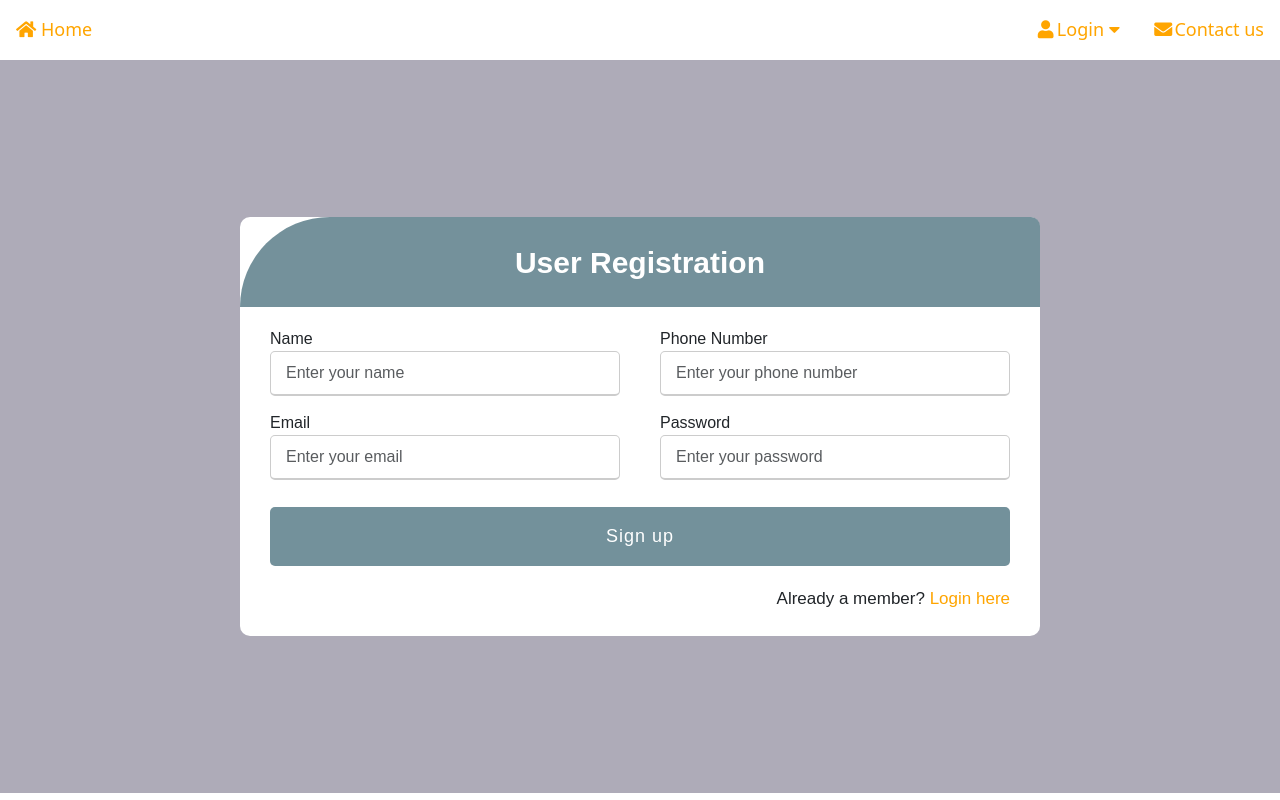
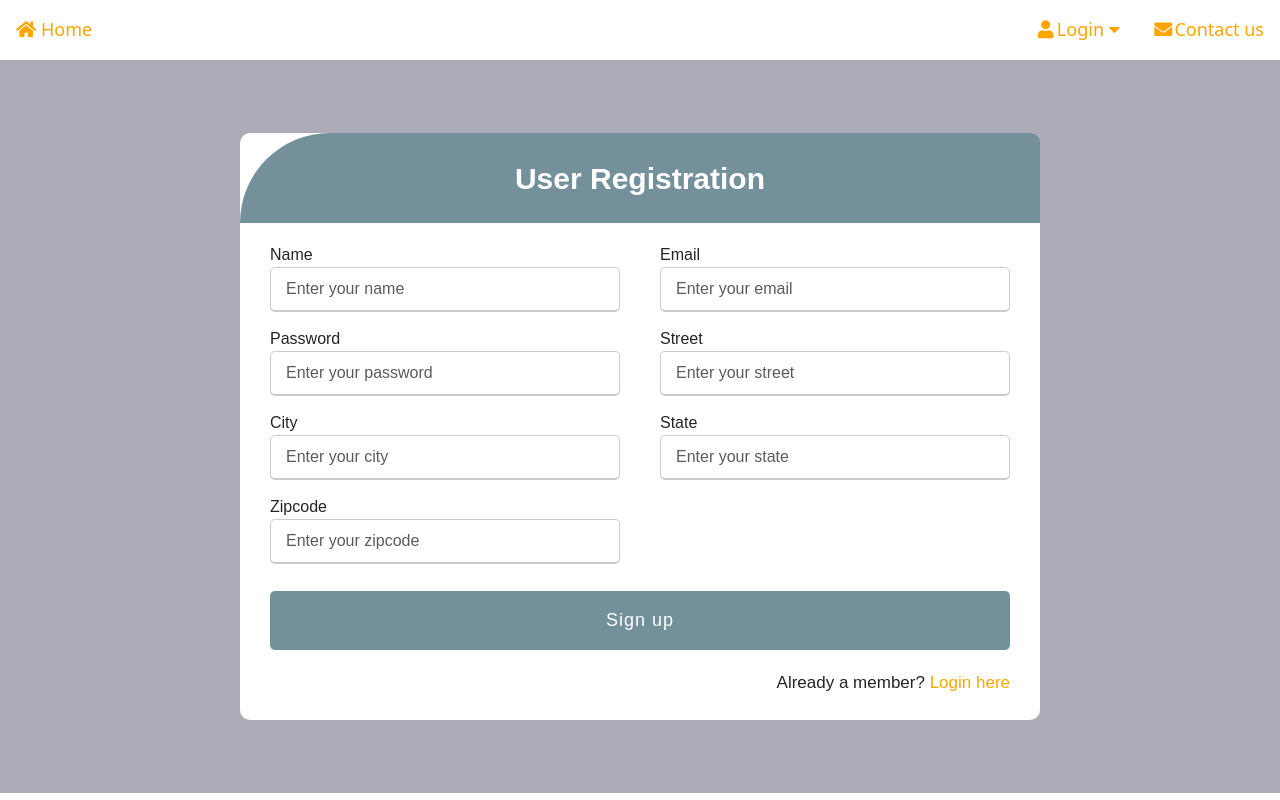
Before and after one commit to iamneo-production/f06afc04-fde3-46d9-926c-b91a568f8aa2, an Angular app in the folder foodapp_frontend/: page /usersignup in a window 1280 px wide. Built offline with nearby package versions, Linux system fonts and the light colour scheme.

Commit message:
updated usersignup

```diff
--- a/foodapp_frontend/src/app/app-routing.module.ts
+++ b/foodapp_frontend/src/app/app-routing.module.ts
@@ -13,6 +13,8 @@ import { AboutComponent } from './about/about.component';
 import { AdminpanelComponent } from './adminpanel/adminpanel.component';
 import { CartComponent } from './cart/cart.component';
 import { RestaurantdashboardComponent } from './restaurantdashboard/restaurantdashboard.component';
+import { HomeComponent } from './home/home.component';
+
 
 
 
@@ -33,6 +35,7 @@ const routes: Routes = [
   {path:'adminpanel',component:AdminpanelComponent},
   {path:'cart',component:CartComponent},
   {path:'restaurantdashboard',component:RestaurantdashboardComponent},
+  {path:'home',component:HomeComponent},
 
 
 
--- a/foodapp_frontend/src/app/app.module.ts
+++ b/foodapp_frontend/src/app/app.module.ts
@@ -19,6 +19,7 @@ import { AboutComponent } from './about/about.component';
 import { AdminpanelComponent } from './adminpanel/adminpanel.component';
 import { CartComponent } from './cart/cart.component';
 import { RestaurantdashboardComponent } from './restaurantdashboard/restaurantdashboard.component';
+import { HomeComponent } from './home/home.component';
 
 
 @NgModule({
@@ -36,7 +37,8 @@ import { RestaurantdashboardComponent } from './restaurantdashboard/restaurantda
     ContactusComponent,
     AboutComponent,
     AdminpanelComponent,
-    RestaurantdashboardComponent
+    RestaurantdashboardComponent,
+    HomeComponent
   ],
   imports: [
     BrowserModule,
--- /dev/null
+++ b/foodapp_frontend/src/app/home/home.component.html
@@ -0,0 +1 @@
+<p>home works!</p>
--- a/foodapp_frontend/src/app/usersignup/usersignup.component.html
+++ b/foodapp_frontend/src/app/usersignup/usersignup.component.html
@@ -9,17 +9,12 @@
 
           <div class="form-group">
             <label for="name">Name</label>
-        <input type="text" id="name" name="name" class="form-control" [(ngModel)]="name" placeholder="Enter your name" >
-      </div>
-
-      <div class="form-group">
-        <label for="phone_number">Phone Number</label>
-        <input type="addressId" id="addressId" name="addressId" class="form-control" [(ngModel)]="addressId"  placeholder="Enter your phone number">
+            <input type="text" id="name" name="name" class="form-control" [(ngModel)]="name" placeholder="Enter your name">
           </div>
 
           <div class="form-group">
             <label for="email">Email</label>
-        <input type="email" id="email" name="email" class="form-control"  [(ngModel)]="email" placeholder="Enter your email" >
+            <input type="email" id="email" name="email" class="form-control"  [(ngModel)]="email" placeholder="Enter your email">
           </div>
 
           <div class="form-group">
@@ -27,15 +22,34 @@
             <input type="password" id="password" name="password" class="form-control" [(ngModel)]="password" placeholder="Enter your password">
           </div>
 
+          <div class="form-group">
+            <label for="street">Street</label>
+            <input type="text" id="street" name="street" class="form-control" [(ngModel)]="street" placeholder="Enter your street">
+          </div>
+
+          <div class="form-group">
+            <label for="city">City</label>
+            <input type="text" id="city" name="city" class="form-control" [(ngModel)]="city" placeholder="Enter your city">
+          </div>
+
+          <div class="form-group">
+            <label for="state">State</label>
+            <input type="text" id="state" name="state" class="form-control" [(ngModel)]="state" placeholder="Enter your state">
+          </div>
+
+          <div class="form-group">
+            <label for="zipcode">Zipcode</label>
+            <input type="text" id="zipcode" name="zipcode" class="form-control" [(ngModel)]="zipcode" placeholder="Enter your zipcode">
+          </div>
+
         </div> <!--user details ending-->
 
         <div>
           <input type="submit" value="Sign up">
-
         </div>
         <div class="signup-link">Already a member? <a [routerLink]="[('/userlogin')]">Login here</a></div>
         <br>
       </form>
-</div>                     <!--content ending-->
-</div>                     <!--container ending-->
+    </div> <!--content ending-->
+  </div> <!--container ending-->
 </div>
--- a/foodapp_frontend/src/app/usersignup/usersignup.component.ts
+++ b/foodapp_frontend/src/app/usersignup/usersignup.component.ts
@@ -11,21 +11,31 @@ export class UsersignupComponent {
   name: string = '';
   email: string = '';
   password: string = '';
-  addressId: string = '';
+  city: string = '';
+  street: string = '';
+  state: string = '';
+  zipcode: string = '';
 
   constructor(private http: HttpClient, private router: Router) {}
 
   register(): void {
-
-    if (!this.name || !this.email || !this.password || !this.addressId) {
+    if (!this.name || !this.email || !this.password || !this.street || !this.city || !this.state || !this.zipcode) {
       alert('Please provide all the required details.');
       return;
     }
+
+    const addressData = {
+      street: this.street,
+      city: this.city,
+      state: this.state,
+      zipCode: this.zipcode
+    };
+
     const customerData = {
       name: this.name,
       email: this.email,
       password: this.password,
-      addressId: this.addressId
+      addressId: addressData
     };
 
     const headers = new HttpHeaders({ 'Content-Type': 'application/json' });
```
Also changed, not shown: foodapp_frontend/src/app/home/home.component.ts (added, +10 -0 lines), foodapp_frontend/src/app/home/home.component.css (added), 1 other file (tests, documents, lock files or other folders). Lines whose indentation alone changed are shown as unchanged.
